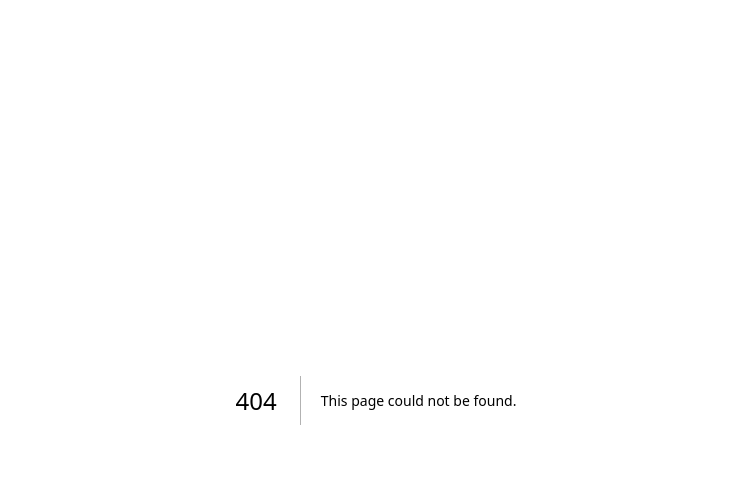
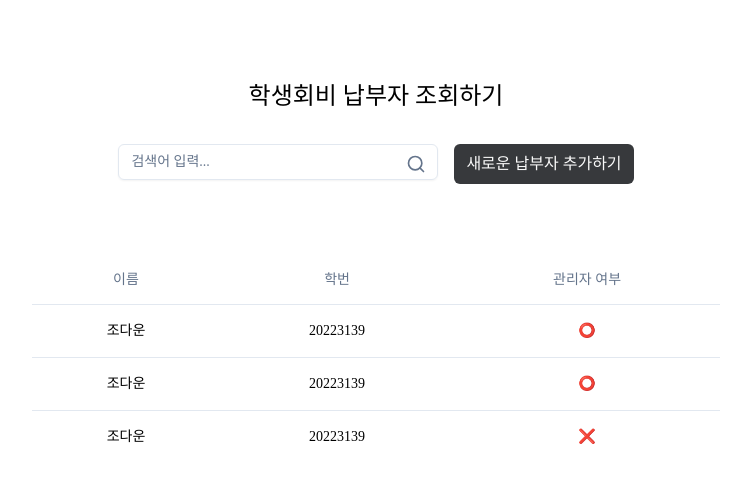
Before and after one commit to billilge/frontend, a Next.js app: page /desktop/payer-inquiry in a window 1280 px wide. Before the commit this address had no page. Shown: the top 482 px of the page, without its empty margins (264-1015 px from the left). Built offline with nearby package versions, Linux system fonts and the light colour scheme.

Commit message:
feat: 납부자 조회 페이지 구현

```diff
--- /dev/null
+++ b/src/app/desktop/payer-inquiry/page.tsx
@@ -0,0 +1,30 @@
+import Sidebar from '@/components/desktop/SideBar';
+import Search from '@/components/desktop/Search';
+import TableComponent from './_components/TableComponent';
+
+const dummyData = [
+  { name: '조다운', student_id: '20223139', admin: true },
+  { name: '조다운', student_id: '20223139', admin: true },
+  { name: '조다운', student_id: '20223139', admin: false },
+];
+
+export default function PayerInquiryPage() {
+  return (
+    <div className="flex flex-col justify-center gap-8 px-64">
+      <div className="pt-20 text-center">
+        <p className="text-2xl">학생회비 납부자 조회하기</p>
+      </div>
+      <div className="flex justify-center gap-4">
+        <Search />
+        <Sidebar
+          triggerText="새로운 납부자 추가하기"
+          title="Settings"
+          description="Manage your preferences"
+        >
+          <p>Here you can change your account settings.</p>
+        </Sidebar>
+      </div>
+      <TableComponent data={dummyData} />
+    </div>
+  );
+}
```
Also changed, not shown: src/components/Button/index.tsx (deleted).
